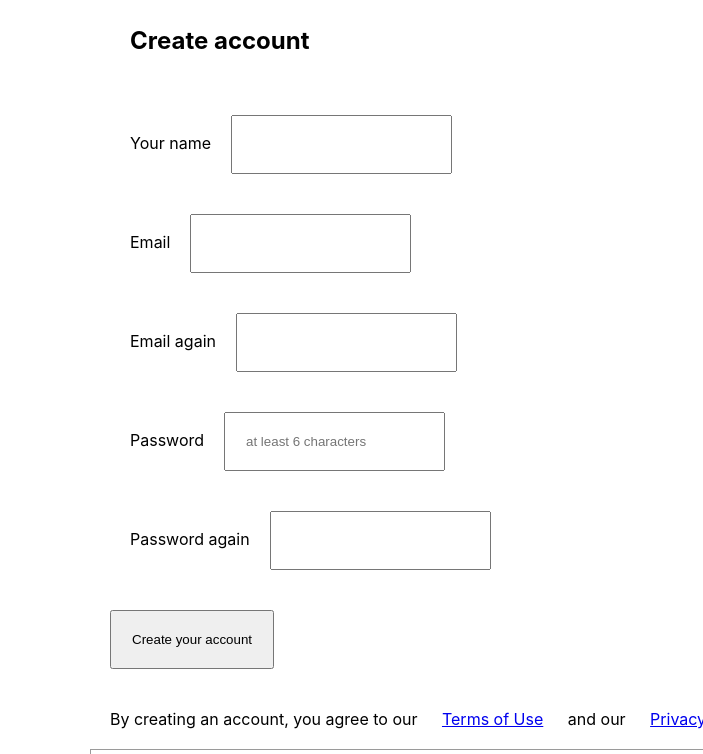
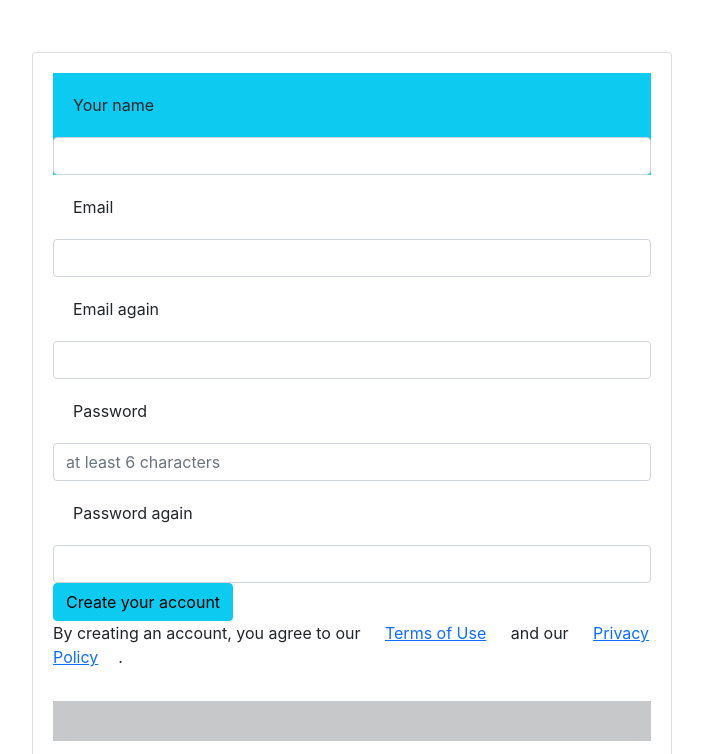
Before and after one commit to sashivardhanreddych/amazon, a React app in the folder amazon_frontend/: page / in a window 1280 px wide. Shown: the part 174-928 px from the top of the page, without its empty margins (70-773 px from the left). Built offline with nearby package versions, Linux system fonts and the light colour scheme.

Commit message:
changes in ui signup

```diff
--- a/amazon_frontend/public/index.html
+++ b/amazon_frontend/public/index.html
@@ -15,6 +15,9 @@
       user's mobile device or desktop. See https://developers.google.com/web/fundamentals/web-app-manifest/
     -->
     <link rel="manifest" href="%PUBLIC_URL%/manifest.json" />
+
+    <link href="https://cdn.jsdelivr.net/npm/bootstrap@5.1.3/dist/css/bootstrap.min.css" rel="stylesheet" integrity="sha384-1BmE4kWBq78iYhFldvKuhfTAU6auU8tT94WrHftjDbrCEXSU1oBoqyl2QvZ6jIW3" crossorigin="anonymous">
+
     <!--
       Notice the use of %PUBLIC_URL% in the tags above.
       It will be replaced with the URL of the `public` folder during the build.
@@ -24,7 +27,11 @@
       work correctly both with client-side routing and a non-root public URL.
       Learn how to configure a non-root public URL by running `npm run build`.
     -->
-    <title>React App</title>
+
+  <!--   <script src="https://cdn.jsdelivr.net/npm/bootstrap@5.1.3/dist/js/bootstrap.bundle.min.js" integrity="sha384-ka7Sk0Gln4gmtz2MlQnikT1wXgYsOg+OMhuP+IlRH9sENBO0LRn5q+8nbTov4+1p" crossorigin="anonymous"></script> -->
+    <script src="https://cdn.jsdelivr.net/npm/@popperjs/core@2.10.2/dist/umd/popper.min.js" integrity="sha384-7+zCNj/IqJ95wo16oMtfsKbZ9ccEh31eOz1HGyDuCQ6wgnyJNSYdrPa03rtR1zdB" crossorigin="anonymous"></script>
+    <script src="https://cdn.jsdelivr.net/npm/bootstrap@5.1.3/dist/js/bootstrap.min.js" integrity="sha384-QJHtvGhmr9XOIpI6YVutG+2QOK9T+ZnN4kzFN1RtK3zEFEIsxhlmWl5/YESvpZ13" crossorigin="anonymous"></script>
+    <title>Amazon</title>
   </head>
   <body>
     <noscript>You need to enable JavaScript to run this app.</noscript>
--- a/amazon_frontend/src/components/app/App.css
+++ b/amazon_frontend/src/components/app/App.css
@@ -2,3 +2,7 @@
   margin:0px;
   padding:20px;
 }
+
+.con{
+  height:auto;
+}
--- a/amazon_frontend/src/components/other_components/signup/Signup.js
+++ b/amazon_frontend/src/components/other_components/signup/Signup.js
@@ -2,44 +2,96 @@
 
 export default function Signup() {
     return (
-        <div class="container">
-		<div class="row">
+      <div class="container con">
+        {/* <div class="row">
           <div class="panel panel-primary">
-				<div class="panel-body">
-					<form>
+            <div class="panel-body"> */}
+
         <div class="form-group">
           <h2>Create account</h2>
         </div>
-						<div class="form-group">
-							<label class="control-label" for="signupName">Your name</label>
-							<input id="signupName" type="text" maxlength="50" class="form-control"/>
+        <form>
+          <div class="card" Style="width:40em">
+            <div class="form-group bg-info p-0">
+              <label class="control-label" for="signupName">
+                Your name
+              </label>
+              <input
+                id="signupName"
+                type="text"
+                maxlength="50"
+                class="form-control"
+              />
             </div>
-						<div class="form-group">
-							<label class="control-label" for="signupEmail">Email</label>
-							<input id="signupEmail" type="email" maxlength="50" class="form-control"/>
+            <div class="form-group p-0">
+              <label class="control-label" for="signupEmail">
+                Email
+              </label>
+              <input
+                id="signupEmail"
+                type="email"
+                maxlength="50"
+                class="form-control"
+              />
             </div>
-						<div class="form-group">
-							<label class="control-label" for="signupEmailagain">Email again</label>
-							<input id="signupEmailagain" type="email" maxlength="50" class="form-control"/>
+            <div class="form-group p-0">
+              <label class="control-label" for="signupEmailagain">
+                Email again
+              </label>
+              <input
+                id="signupEmailagain"
+                type="email"
+                maxlength="50"
+                class="form-control"
+              />
             </div>
-						<div class="form-group">
-							<label class="control-label" for="signupPassword">Password</label>
-							<input id="signupPassword" type="password" maxlength="25" class="form-control" placeholder="at least 6 characters" length="40"/>
+            <div class="form-group p-0">
+              <label class="control-label" for="signupPassword">
+                Password
+              </label>
+              <input
+                id="signupPassword"
+                type="password"
+                maxlength="25"
+                class="form-control"
+                placeholder="at least 6 characters"
+                length="40"
+              />
             </div>
-						<div class="form-group">
-							<label class="control-label" for="signupPasswordagain">Password again</label>
-							<input id="signupPasswordagain" type="password" maxlength="25" class="form-control"/>
+            <div class="form-group p-0">
+              <label class="control-label" for="signupPasswordagain">
+                Password again
+              </label>
+              <input
+                id="signupPasswordagain"
+                type="password"
+                maxlength="25"
+                class="form-control"
+              />
             </div>
-						<div class="form-group">
-							<button id="signupSubmit" type="submit" class="btn btn-info btn-block">Create your account</button>
+            <div class="form-group p-0">
+              <button
+                id="signupSubmit"
+                type="submit"
+                class="btn btn-info btn-block"
+              >
+                Create your account
+              </button>
             </div>
-						<p class="form-group">By creating an account, you agree to our <a href=".">Terms of Use</a> and our <a href="#">Privacy Policy</a>.</p>
-						<hr/>
-						<p>Already have an account? <a href=".">Sign in</a></p>
+            <p class="form-group p-0">
+              By creating an account, you agree to our{" "}
+              <a href=".">Terms of Use</a> and our{" "}
+              <a href=".">Privacy Policy</a>.
+            </p>
+            <hr />
+            <p>
+              Already have an account? <a href=".">Sign in</a>
+            </p>
+          </div>
         </form>
+
+        {/* </div>
+       </div> */}
       </div>
-			</div>
-		</div>
-	</div>
-    )
+    );
 }
```
Lines whose indentation alone changed are shown as unchanged.
